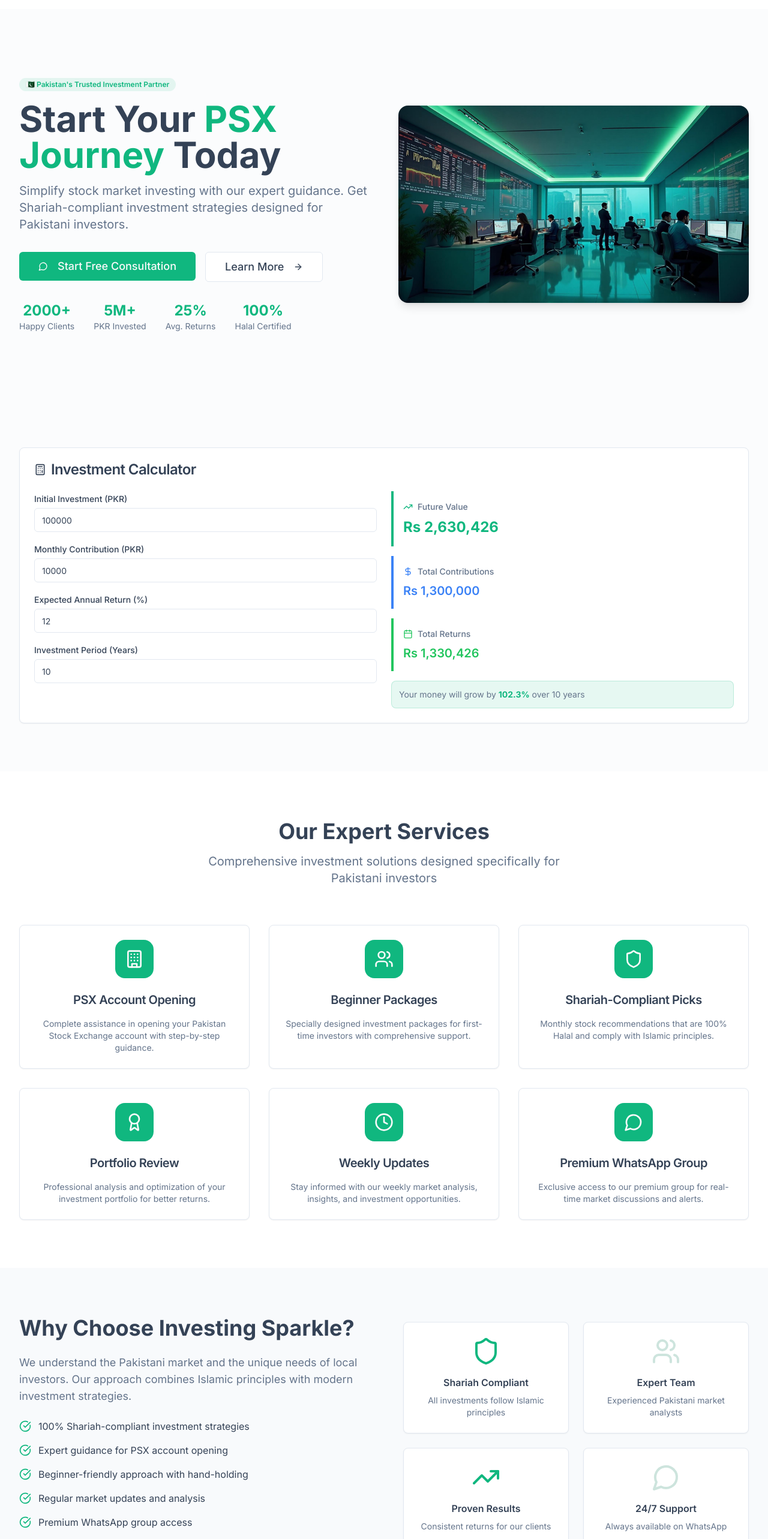
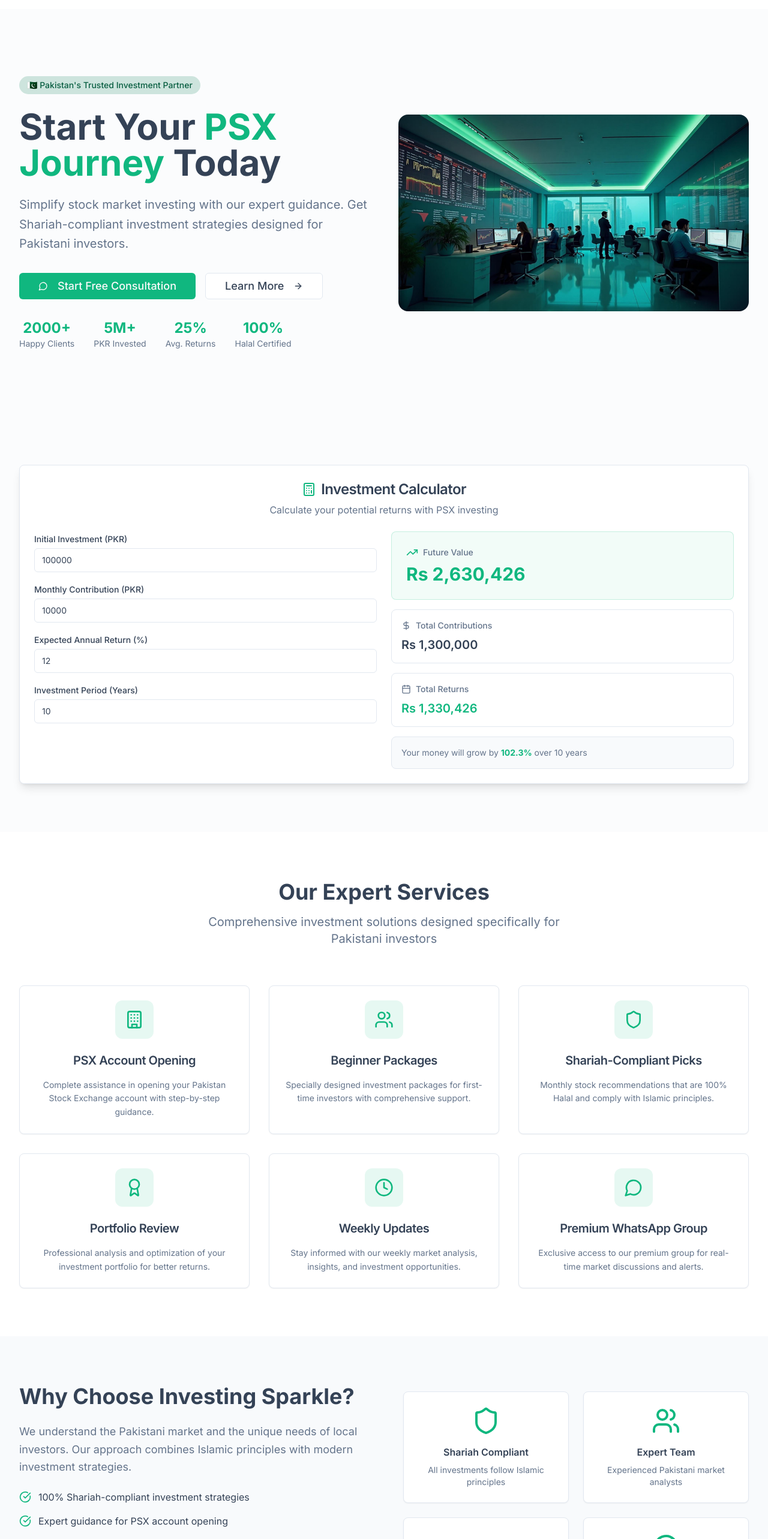
Before and after one commit to furqan-debug/InvestingSparkle, a React (Vite) app: page / in a window 1280 px wide. Shown: the part 200-2766 px from the top of the page at 60% size. Built offline with nearby package versions, Linux system fonts and the light colour scheme.

Commit message:
Polish UI further
Continue refining the UI to enhance polish and professionalism. This may involve subtle adjustments to spacing, typography, color application, and component styling to create a more cohesive and sophisticated user experience.

```diff
--- a/src/components/InvestmentCalculator.tsx
+++ b/src/components/InvestmentCalculator.tsx
@@ -48,12 +48,13 @@ const InvestmentCalculator = () => {
   };
 
   return (
-    <Card className="glass-card border-gradient">
-      <CardHeader>
-        <CardTitle className="flex items-center space-x-2">
-          <Calculator className="w-5 h-5" />
+    <Card className="border-border shadow-lg">
+      <CardHeader className="text-center">
+        <CardTitle className="flex items-center justify-center space-x-2 text-2xl">
+          <Calculator className="w-6 h-6 text-primary" />
           <span>Investment Calculator</span>
         </CardTitle>
+        <p className="text-muted-foreground">Calculate your potential returns with PSX investing</p>
       </CardHeader>
       <CardContent className="space-y-6">
         <div className="grid grid-cols-1 md:grid-cols-2 gap-6">
@@ -105,37 +106,37 @@ const InvestmentCalculator = () => {
           </div>
 
           <div className="space-y-4">
-            <div className="glass-card p-4 border-l-4 border-l-primary">
+            <div className="p-6 border rounded-lg border-primary/20 bg-primary/5">
               <div className="flex items-center space-x-2 mb-2">
-                <TrendingUp className="w-4 h-4 text-primary" />
+                <TrendingUp className="w-5 h-5 text-primary" />
                 <span className="text-sm font-medium text-muted-foreground">Future Value</span>
               </div>
-              <div className="text-2xl font-bold text-primary animate-number-change">
+              <div className="text-3xl font-bold text-primary">
                 {formatNumber(result.futureValue)}
               </div>
             </div>
 
-            <div className="glass-card p-4 border-l-4 border-l-blue-500">
+            <div className="p-4 border rounded-lg">
               <div className="flex items-center space-x-2 mb-2">
-                <DollarSign className="w-4 h-4 text-blue-500" />
+                <DollarSign className="w-4 h-4 text-muted-foreground" />
                 <span className="text-sm font-medium text-muted-foreground">Total Contributions</span>
               </div>
-              <div className="text-xl font-semibold text-blue-500">
+              <div className="text-xl font-semibold">
                 {formatNumber(result.totalContributions)}
               </div>
             </div>
 
-            <div className="glass-card p-4 border-l-4 border-l-green-500">
+            <div className="p-4 border rounded-lg">
               <div className="flex items-center space-x-2 mb-2">
-                <Calendar className="w-4 h-4 text-green-500" />
+                <Calendar className="w-4 h-4 text-muted-foreground" />
                 <span className="text-sm font-medium text-muted-foreground">Total Returns</span>
               </div>
-              <div className="text-xl font-semibold text-green-500">
+              <div className="text-xl font-semibold text-primary">
                 {formatNumber(result.totalReturns)}
               </div>
             </div>
 
-            <div className="mt-4 p-3 bg-primary/10 rounded-lg border border-primary/20">
+            <div className="mt-6 p-4 bg-muted/50 rounded-lg border">
               <div className="text-sm text-muted-foreground">
                 Your money will grow by <span className="font-bold text-primary">
                   {((result.futureValue / result.totalContributions - 1) * 100).toFixed(1)}%
--- a/src/index.css
+++ b/src/index.css
@@ -114,6 +114,14 @@ All colors MUST be HSL.
   .animate-scroll-x {
     animation: scroll-x 30s linear infinite;
   }
+
+  .glass-card {
+    @apply bg-card/80 backdrop-blur-sm;
+  }
+
+  .border-gradient {
+    @apply border border-border;
+  }
 }
 
 @keyframes scroll-x {
--- a/src/pages/Home.tsx
+++ b/src/pages/Home.tsx
@@ -110,14 +110,14 @@ const Home = () => {
         <div className="container mx-auto px-4 sm:px-6 lg:px-8 py-20 lg:py-28">
           <div className="grid grid-cols-1 lg:grid-cols-2 gap-12 items-center">
             <div className="space-y-8">
-              <div className="space-y-4">
-                <Badge variant="secondary" className="bg-primary/10 text-primary">
+              <div className="space-y-6">
+                <Badge variant="secondary" className="inline-flex items-center px-3 py-1 text-sm font-medium">
                   🇵🇰 Pakistan's Trusted Investment Partner
                 </Badge>
                 <h1 className="text-4xl sm:text-5xl lg:text-6xl font-bold text-foreground leading-tight">
                   Start Your <span className="text-primary">PSX Journey</span> Today
                 </h1>
-                <p className="text-xl text-muted-foreground">
+                <p className="text-xl text-muted-foreground leading-relaxed">
                   Simplify stock market investing with our expert guidance. Get Shariah-compliant investment strategies designed for Pakistani investors.
                 </p>
               </div>
@@ -125,7 +125,7 @@ const Home = () => {
               <div className="flex flex-col sm:flex-row gap-4">
                 <Button
                   size="lg"
-                  className="text-lg px-8 py-6 transition-colors"
+                  className="text-lg px-8 py-4 transition-all duration-200 hover:scale-105"
                   asChild
                 >
                   <a href="https://wa.me/923181300262?text=Hi! I want to start my PSX journey. Can you provide me with a free consultation?" target="_blank" rel="noopener noreferrer">
@@ -136,7 +136,7 @@ const Home = () => {
                 <Button
                   variant="outline"
                   size="lg"
-                  className="text-lg px-8 py-6 transition-colors"
+                  className="text-lg px-8 py-4 transition-all duration-200 hover:scale-105"
                 >
                   Learn More
                   <ArrowRight className="ml-2 h-5 w-5" />
@@ -154,11 +154,14 @@ const Home = () => {
             </div>
 
             <div className="relative">
-              <img
-                src={heroImage}
-                alt="Professional Pakistani financial office showing PSX trading"
-                className="rounded-2xl shadow-lg w-full"
-              />
+              <div className="relative overflow-hidden rounded-2xl">
+                <img
+                  src={heroImage}
+                  alt="Professional Pakistani financial office showing PSX trading"
+                  className="w-full h-auto object-cover shadow-xl"
+                />
+                <div className="absolute inset-0 ring-1 ring-black/5 rounded-2xl"></div>
+              </div>
             </div>
           </div>
         </div>
@@ -185,15 +188,15 @@ const Home = () => {
             {services.map((service, index) => {
               const Icon = service.icon;
               return (
-                <Card key={index} className="border hover:shadow-lg transition-shadow duration-300">
+                <Card key={index} className="group border hover:shadow-lg transition-all duration-300 hover:-translate-y-1">
                   <CardHeader className="text-center pb-4">
-                    <div className="mx-auto w-16 h-16 rounded-2xl bg-primary flex items-center justify-center mb-4">
-                      <Icon className="h-8 w-8 text-primary-foreground" />
+                    <div className="mx-auto w-16 h-16 rounded-xl bg-primary/10 flex items-center justify-center mb-4 group-hover:bg-primary/20 transition-colors">
+                      <Icon className="h-8 w-8 text-primary" />
                     </div>
-                    <CardTitle className="text-xl">{service.title}</CardTitle>
+                    <CardTitle className="text-xl font-semibold">{service.title}</CardTitle>
                   </CardHeader>
                   <CardContent>
-                    <CardDescription className="text-center text-muted-foreground">
+                    <CardDescription className="text-center text-muted-foreground leading-relaxed">
                       {service.description}
                     </CardDescription>
                   </CardContent>
@@ -208,11 +211,11 @@ const Home = () => {
       <section className="py-20 bg-muted/50">
         <div className="container mx-auto px-4 sm:px-6 lg:px-8">
           <div className="grid grid-cols-1 lg:grid-cols-2 gap-16 items-center">
-            <div className="space-y-6 animate-fade-in">
+            <div className="space-y-6">
               <h2 className="text-3xl sm:text-4xl font-bold text-foreground">
                 Why Choose Investing Sparkle?
               </h2>
-              <p className="text-lg text-muted-foreground">
+              <p className="text-lg text-muted-foreground leading-relaxed">
                 We understand the Pakistani market and the unique needs of local investors. Our approach combines Islamic principles with modern investment strategies.
               </p>
 
@@ -225,8 +228,8 @@ const Home = () => {
                   "Premium WhatsApp group access",
                   "SECP regulated and compliant"
                 ].map((benefit, index) => (
-                  <div key={index} className="flex items-center space-x-3 animate-fade-in" style={{ animationDelay: `${index * 0.1}s` }}>
-                    <CheckCircle className="h-5 w-5 text-success flex-shrink-0" />
+                  <div key={index} className="flex items-center space-x-3">
+                    <CheckCircle className="h-5 w-5 text-primary flex-shrink-0" />
                     <span className="text-foreground">{benefit}</span>
                   </div>
                 ))}
@@ -234,23 +237,23 @@ const Home = () => {
             </div>
 
             <div className="grid grid-cols-2 gap-6">
-              <Card className="glass-card p-6 text-center hover:scale-105 transition-all duration-300 animate-float">
-                <Shield className="h-12 w-12 text-primary mx-auto mb-4 animate-glow" />
+              <Card className="p-6 text-center hover:shadow-lg transition-all duration-300 border-border">
+                <Shield className="h-12 w-12 text-primary mx-auto mb-4" />
                 <h3 className="font-semibold mb-2">Shariah Compliant</h3>
                 <p className="text-sm text-muted-foreground">All investments follow Islamic principles</p>
               </Card>
-              <Card className="glass-card p-6 text-center hover:scale-105 transition-all duration-300 animate-float" style={{ animationDelay: '0.1s' }}>
-                <Users className="h-12 w-12 text-secondary mx-auto mb-4 animate-glow" />
+              <Card className="p-6 text-center hover:shadow-lg transition-all duration-300 border-border">
+                <Users className="h-12 w-12 text-primary mx-auto mb-4" />
                 <h3 className="font-semibold mb-2">Expert Team</h3>
                 <p className="text-sm text-muted-foreground">Experienced Pakistani market analysts</p>
               </Card>
-              <Card className="glass-card p-6 text-center hover:scale-105 transition-all duration-300 animate-float" style={{ animationDelay: '0.2s' }}>
-                <TrendingUp className="h-12 w-12 text-primary mx-auto mb-4 animate-glow" />
+              <Card className="p-6 text-center hover:shadow-lg transition-all duration-300 border-border">
+                <TrendingUp className="h-12 w-12 text-primary mx-auto mb-4" />
                 <h3 className="font-semibold mb-2">Proven Results</h3>
                 <p className="text-sm text-muted-foreground">Consistent returns for our clients</p>
               </Card>
-              <Card className="glass-card p-6 text-center hover:scale-105 transition-all duration-300 animate-float" style={{ animationDelay: '0.3s' }}>
-                <MessageCircle className="h-12 w-12 text-secondary mx-auto mb-4 animate-glow" />
+              <Card className="p-6 text-center hover:shadow-lg transition-all duration-300 border-border">
+                <MessageCircle className="h-12 w-12 text-primary mx-auto mb-4" />
                 <h3 className="font-semibold mb-2">24/7 Support</h3>
                 <p className="text-sm text-muted-foreground">Always available on WhatsApp</p>
               </Card>
@@ -262,21 +265,21 @@ const Home = () => {
       {/* Testimonials Section */}
       <section className="py-20 bg-background">
         <div className="container mx-auto px-4 sm:px-6 lg:px-8">
-          <div className="text-center space-y-4 mb-16 animate-fade-in">
+          <div className="text-center space-y-4 mb-16">
             <h2 className="text-3xl sm:text-4xl font-bold text-foreground">What Our Clients Say</h2>
             <p className="text-xl text-muted-foreground">Real success stories from Pakistani investors</p>
           </div>
 
           <div className="grid grid-cols-1 md:grid-cols-3 gap-8">
             {testimonials.map((testimonial, index) => (
-              <Card key={index} className="glass-card hover:scale-105 transition-all duration-300 animate-float" style={{ animationDelay: `${index * 0.1}s` }}>
+              <Card key={index} className="hover:shadow-lg transition-all duration-300 border-border">
                 <CardContent className="p-6">
                   <div className="flex mb-4">
                     {[...Array(testimonial.rating)].map((_, i) => (
-                      <Star key={i} className="h-5 w-5 text-yellow-400 fill-current animate-glow" />
+                      <Star key={i} className="h-5 w-5 text-yellow-500 fill-current" />
                     ))}
                   </div>
-                  <p className="text-muted-foreground mb-4 italic">"{testimonial.content}"</p>
+                  <p className="text-muted-foreground mb-4 italic leading-relaxed">"{testimonial.content}"</p>
                   <div>
                     <p className="font-semibold text-foreground">{testimonial.name}</p>
                     <p className="text-sm text-muted-foreground">{testimonial.role}</p>
@@ -291,17 +294,17 @@ const Home = () => {
       {/* FAQ Section */}
       <section className="py-20 bg-muted/50">
         <div className="container mx-auto px-4 sm:px-6 lg:px-8">
-          <div className="text-center space-y-4 mb-16 animate-fade-in">
+          <div className="text-center space-y-4 mb-16">
             <h2 className="text-3xl sm:text-4xl font-bold text-foreground">Frequently Asked Questions</h2>
             <p className="text-xl text-muted-foreground">Get answers to common questions about PSX investing</p>
           </div>
 
           <div className="max-w-3xl mx-auto space-y-6">
             {faqs.map((faq, index) => (
-              <Card key={index} className="glass-card hover:scale-105 transition-all duration-300 animate-fade-in" style={{ animationDelay: `${index * 0.1}s` }}>
+              <Card key={index} className="hover:shadow-md transition-all duration-300 border-border">
                 <CardContent className="p-6">
                   <h3 className="font-semibold text-lg mb-3 text-foreground">{faq.question}</h3>
-                  <p className="text-muted-foreground">{faq.answer}</p>
+                  <p className="text-muted-foreground leading-relaxed">{faq.answer}</p>
                 </CardContent>
               </Card>
             ))}
```
